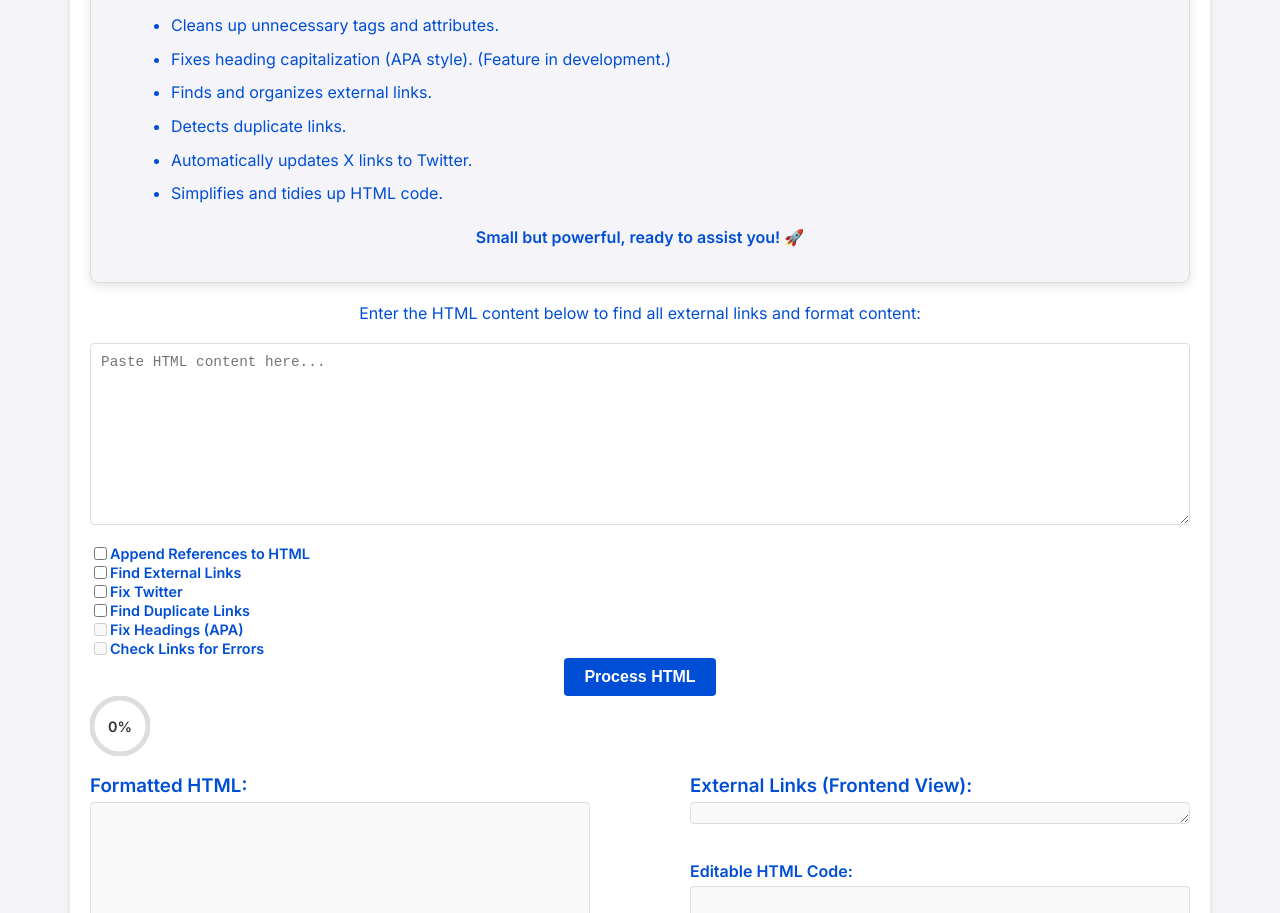
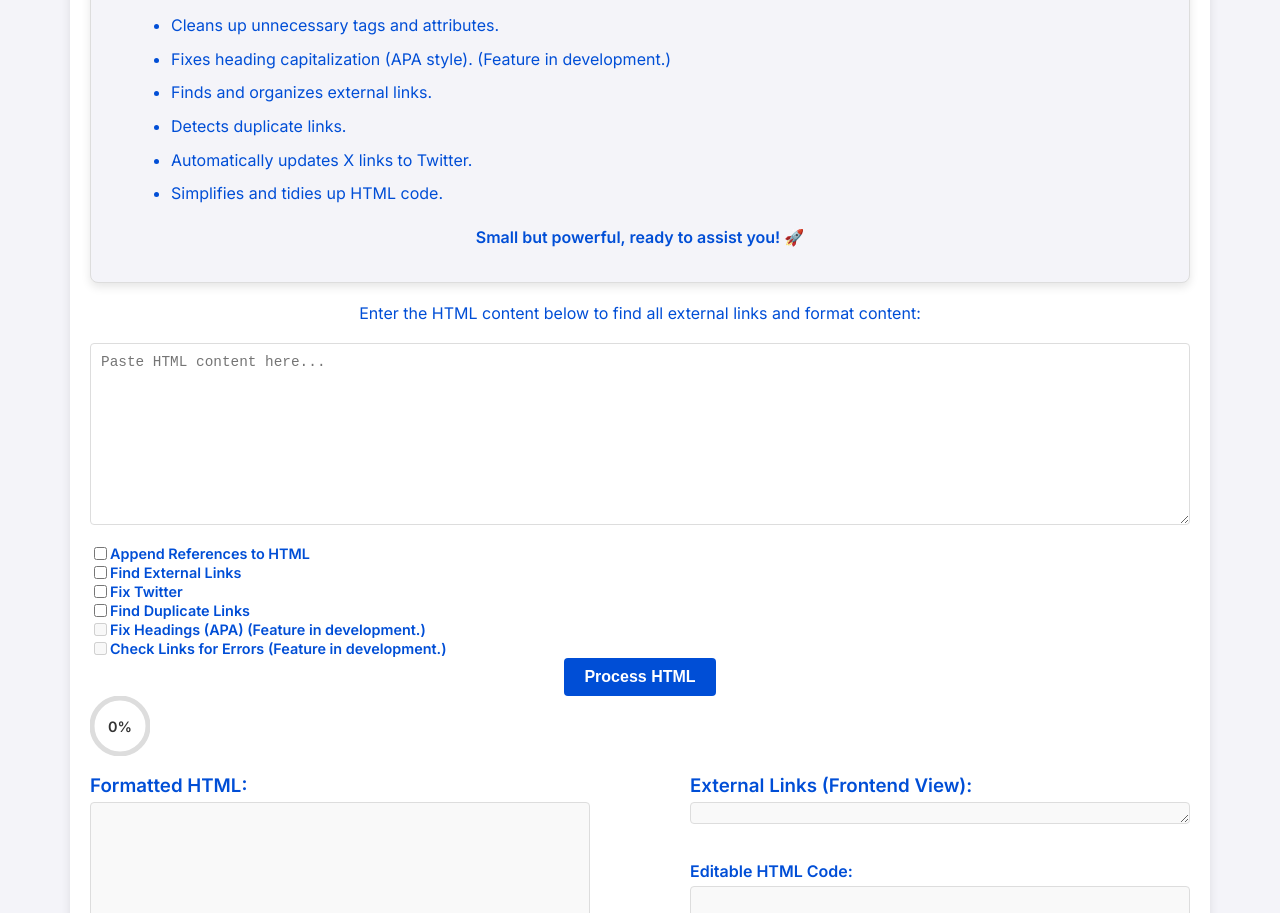
Before and after one commit to Livanenkova/tardigrade, a plain HTML site: page index.html in a window 1280 px wide. Shown: the part 187-1100 px from the top of the page. Drawn offline with Linux system fonts and the light colour scheme.

Commit message:
Update index.html

```diff
--- a/index.html
+++ b/index.html
@@ -331,11 +331,11 @@
                 </label>
               <label>
                     <input type="checkbox" id="fixCapitalization" disabled>
-                    Fix Headings (APA)
+                    Fix Headings (APA) (Feature in development.)
                 </label>
                 <label>
                     <input type="checkbox" id="checkErrors" disabled>
-                    Check Links for Errors
+                    Check Links for Errors (Feature in development.)
                 </label>
             </div>
             <div class="button-progress-wrapper">
```
